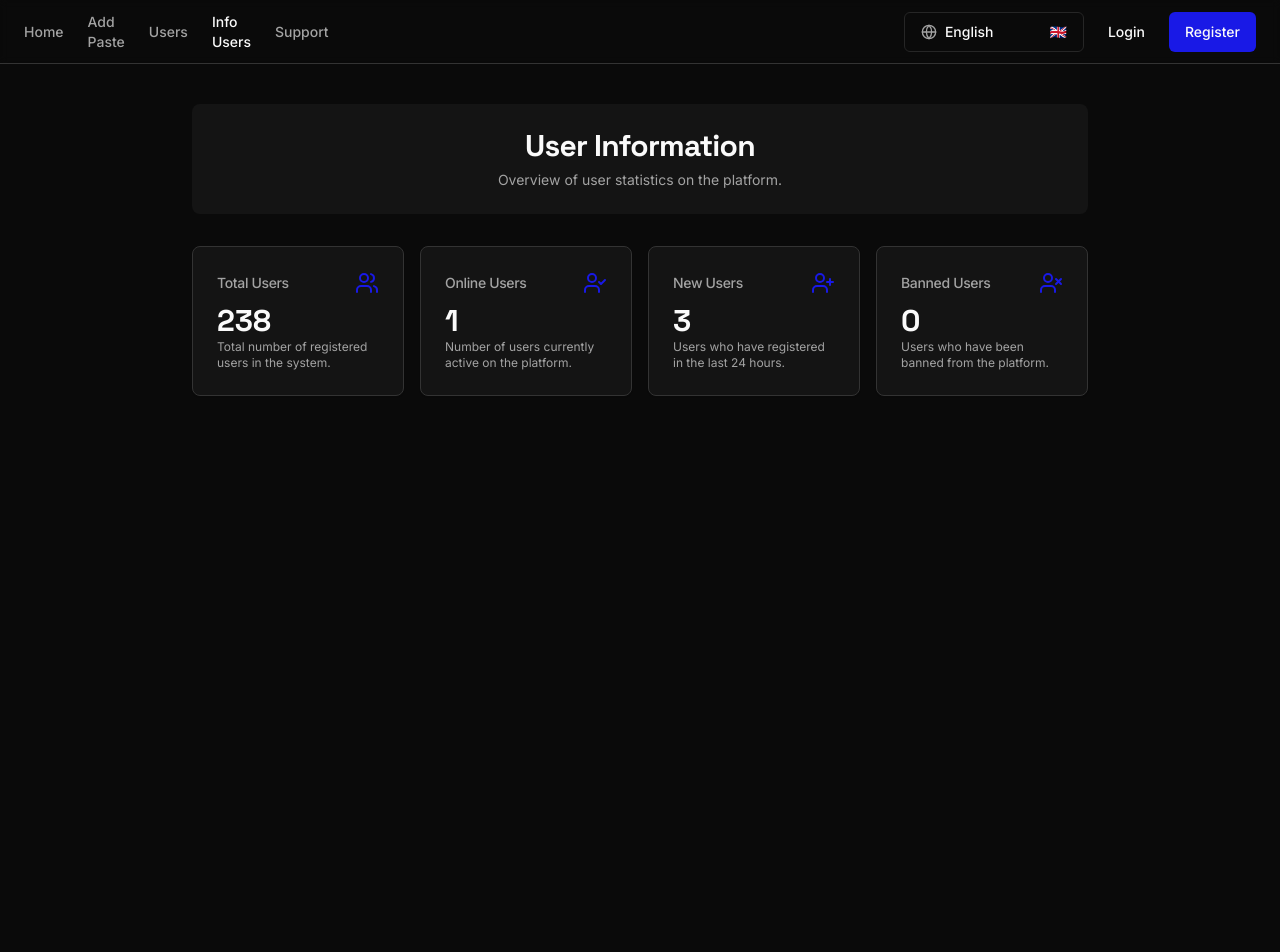
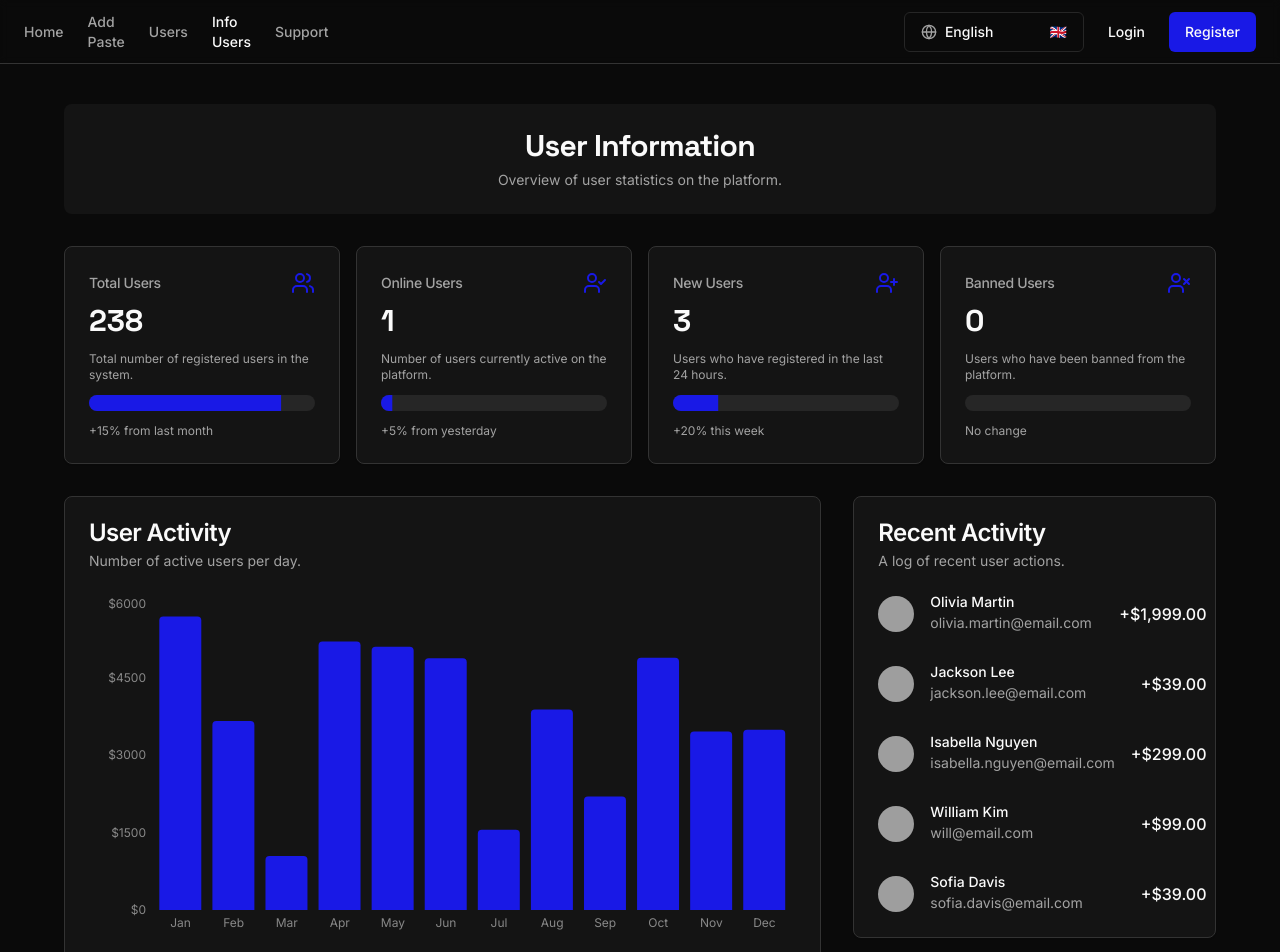
Before and after one commit to Alee-exe05/FsocietyDox, a Next.js app: page /info-users in a window 1280 px wide. Shown: the top 952 px of the page. Before the commit the page ends 800 px from the top, so only its background shows below. Built offline with nearby package versions, Linux system fonts and the light colour scheme; grey boxes are pictures that could not be loaded.

Commit message:
si ma oltre a quello metti qualche dato percentuale e fa si che si riemp

```diff
--- a/src/app/components/dashboard/info-users.tsx
+++ b/src/app/components/dashboard/info-users.tsx
@@ -4,6 +4,7 @@ import React from 'react';
 import { Card, CardContent, CardHeader, CardTitle } from '@/components/ui/card';
 import { Users, UserCheck, UserPlus, UserX } from 'lucide-react';
 import { useLanguage } from '@/contexts/language-context';
+import { Progress } from '@/components/ui/progress';
 
 export function InfoUsers() {
   const { dictionary } = useLanguage();
@@ -13,25 +14,33 @@ export function InfoUsers() {
       title: dictionary.infoUsers.stats.totalUsers.title,
       value: '238',
       icon: <Users className="h-6 w-6 text-primary" />,
-      change: dictionary.infoUsers.stats.totalUsers.description,
+      description: dictionary.infoUsers.stats.totalUsers.description,
+      progress: 85,
+      trend: dictionary.infoUsers.stats.totalUsers.trend,
     },
     {
       title: dictionary.infoUsers.stats.onlineUsers.title,
       value: '1',
       icon: <UserCheck className="h-6 w-6 text-primary" />,
-      change: dictionary.infoUsers.stats.onlineUsers.description,
+      description: dictionary.infoUsers.stats.onlineUsers.description,
+      progress: 5,
+      trend: dictionary.infoUsers.stats.onlineUsers.trend,
     },
     {
       title: dictionary.infoUsers.stats.newUsers.title,
       value: '3',
       icon: <UserPlus className="h-6 w-6 text-primary" />,
-      change: dictionary.infoUsers.stats.newUsers.description,
+      description: dictionary.infoUsers.stats.newUsers.description,
+      progress: 20,
+      trend: dictionary.infoUsers.stats.newUsers.trend,
     },
     {
       title: dictionary.infoUsers.stats.bannedUsers.title,
       value: '0',
       icon: <UserX className="h-6 w-6 text-primary" />,
-      change: dictionary.infoUsers.stats.bannedUsers.description,
+      description: dictionary.infoUsers.stats.bannedUsers.description,
+      progress: 0,
+      trend: dictionary.infoUsers.stats.bannedUsers.trend,
     },
   ];
 
@@ -45,9 +54,11 @@ export function InfoUsers() {
             </CardTitle>
             {stat.icon}
           </CardHeader>
-          <CardContent>
+          <CardContent className="space-y-3">
             <div className="text-3xl font-bold font-headline">{stat.value}</div>
-            <p className="text-xs text-muted-foreground">{stat.change}</p>
+            <p className="text-xs text-muted-foreground">{stat.description}</p>
+            <Progress value={stat.progress} aria-label={stat.trend} />
+            <p className="text-xs text-muted-foreground">{stat.trend}</p>
           </CardContent>
         </Card>
       ))}
--- /dev/null
+++ b/src/app/components/dashboard/recent-activity.tsx
@@ -0,0 +1,99 @@
+"use client"
+
+import {
+  Avatar,
+  AvatarFallback,
+  AvatarImage,
+} from "@/components/ui/avatar"
+import { Card, CardContent, CardDescription, CardHeader, CardTitle } from "@/components/ui/card"
+import { useLanguage } from "@/contexts/language-context"
+
+export function RecentActivity() {
+    const { dictionary } = useLanguage();
+    const { recentActivity } = dictionary.infoUsers;
+  return (
+    <Card>
+        <CardHeader>
+            <CardTitle>{recentActivity.title}</CardTitle>
+            <CardDescription>{recentActivity.description}</CardDescription>
+        </CardHeader>
+        <CardContent className="grid gap-8">
+        <div className="flex items-center gap-4">
+            <Avatar className="hidden h-9 w-9 sm:flex">
+            <AvatarImage src="/avatars/01.png" alt="Avatar" />
+            <AvatarFallback>OM</AvatarFallback>
+            </Avatar>
+            <div className="grid gap-1">
+            <p className="text-sm font-medium leading-none">
+                Olivia Martin
+            </p>
+            <p className="text-sm text-muted-foreground">
+                olivia.martin@email.com
+            </p>
+            </div>
+            <div className="ml-auto font-medium">+$1,999.00</div>
+        </div>
+        <div className="flex items-center gap-4">
+            <Avatar className="hidden h-9 w-9 sm:flex">
+            <AvatarImage src="/avatars/02.png" alt="Avatar" />
+            <AvatarFallback>JL</AvatarFallback>
+            </Avatar>
+            <div className="grid gap-1">
+            <p className="text-sm font-medium leading-none">
+                Jackson Lee
+            </p>
+            <p className="text-sm text-muted-foreground">
+                jackson.lee@email.com
+            </p>
+            </div>
+            <div className="ml-auto font-medium">+$39.00</div>
+        </div>
+        <div className="flex items-center gap-4">
+            <Avatar className="hidden h-9 w-9 sm:flex">
+            <AvatarImage src="/avatars/03.png" alt="Avatar" />
+            <AvatarFallback>IN</AvatarFallback>
+            </Avatar>
+            <div className="grid gap-1">
+            <p className="text-sm font-medium leading-none">
+                Isabella Nguyen
+            </p>
+            <p className="text-sm text-muted-foreground">
+                isabella.nguyen@email.com
+            </p>
+            </div>
+            <div className="ml-auto font-medium">+$299.00</div>
+        </div>
+        <div className="flex items-center gap-4">
+            <Avatar className="hidden h-9 w-9 sm:flex">
+            <AvatarImage src="/avatars/04.png" alt="Avatar" />
+            <AvatarFallback>WK</AvatarFallback>
+            </Avatar>
+            <div className="grid gap-1">
+            <p className="text-sm font-medium leading-none">
+                William Kim
+            </p>
+            <p className="text-sm text-muted-foreground">
+                will@email.com
+            </p>
+            </div>
+            <div className="ml-auto font-medium">+$99.00</div>
+        </div>
+        <div className="flex items-center gap-4">
+            <Avatar className="hidden h-9 w-9 sm:flex">
+            <AvatarImage src="/avatars/05.png" alt="Avatar" />
+            <AvatarFallback>SD</AvatarFallback>
+            </Avatar>
+            <div className="grid gap-1">
+            <p className="text-sm font-medium leading-none">
+                Sofia Davis
+            </p>
+            <p className="text-sm text-muted-foreground">
+                sofia.davis@email.com
+            </p>
+            </div>
+            <div className="ml-auto font-medium">+$39.00</div>
+        </div>
+        </CardContent>
+    </Card>
+  )
+}
--- /dev/null
+++ b/src/app/components/dashboard/user-activity-chart.tsx
@@ -0,0 +1,95 @@
+"use client"
+
+import { Bar, BarChart, ResponsiveContainer, XAxis, YAxis } from "recharts"
+import { Card, CardContent, CardDescription, CardHeader, CardTitle } from "@/components/ui/card"
+import { useLanguage } from "@/contexts/language-context"
+
+const data = [
+  {
+    name: "Jan",
+    total: Math.floor(Math.random() * 5000) + 1000,
+  },
+  {
+    name: "Feb",
+    total: Math.floor(Math.random() * 5000) + 1000,
+  },
+  {
+    name: "Mar",
+    total: Math.floor(Math.random() * 5000) + 1000,
+  },
+  {
+    name: "Apr",
+    total: Math.floor(Math.random() * 5000) + 1000,
+  },
+  {
+    name: "May",
+    total: Math.floor(Math.random() * 5000) + 1000,
+  },
+  {
+    name: "Jun",
+    total: Math.floor(Math.random() * 5000) + 1000,
+  },
+  {
+    name: "Jul",
+    total: Math.floor(Math.random() * 5000) + 1000,
+  },
+  {
+    name: "Aug",
+    total: Math.floor(Math.random() * 5000) + 1000,
+  },
+  {
+    name: "Sep",
+    total: Math.floor(Math.random() * 5000) + 1000,
+  },
+  {
+    name: "Oct",
+    total: Math.floor(Math.random() * 5000) + 1000,
+  },
+  {
+    name: "Nov",
+    total: Math.floor(Math.random() * 5000) + 1000,
+  },
+  {
+    name: "Dec",
+    total: Math.floor(Math.random() * 5000) + 1000,
+  },
+]
+
+export function UserActivityChart() {
+    const { dictionary } = useLanguage();
+    const { activityChart } = dictionary.infoUsers;
+  return (
+    <Card>
+        <CardHeader>
+            <CardTitle>{activityChart.title}</CardTitle>
+            <CardDescription>{activityChart.description}</CardDescription>
+        </CardHeader>
+        <CardContent>
+            <ResponsiveContainer width="100%" height={350}>
+            <BarChart data={data}>
+                <XAxis
+                dataKey="name"
+                stroke="#888888"
+                fontSize={12}
+                tickLine={false}
+                axisLine={false}
+                />
+                <YAxis
+                stroke="#888888"
+                fontSize={12}
+                tickLine={false}
+                axisLine={false}
+                tickFormatter={(value) => `$${value}`}
+                />
+                <Bar
+                dataKey="total"
+                fill="currentColor"
+                radius={[4, 4, 0, 0]}
+                className="fill-primary"
+                />
+            </BarChart>
+            </ResponsiveContainer>
+        </CardContent>
+    </Card>
+  )
+}
--- a/src/app/info-users/page.tsx
+++ b/src/app/info-users/page.tsx
@@ -4,6 +4,8 @@ import { AppHeader } from "@/app/components/layout/app-header";
 import { InfoUsers } from "@/app/components/dashboard/info-users";
 import { useLanguage } from "@/contexts/language-context";
 import { Card, CardContent, CardDescription, CardHeader, CardTitle } from "@/components/ui/card";
+import { UserActivityChart } from "@/app/components/dashboard/user-activity-chart";
+import { RecentActivity } from "@/app/components/dashboard/recent-activity";
 
 export default function InfoUsersPage() {
     const { dictionary } = useLanguage();
@@ -11,14 +13,22 @@ export default function InfoUsersPage() {
         <div className="flex min-h-screen w-full flex-col">
             <AppHeader />
             <main className="flex-1 p-4 md:p-10 flex flex-col items-center gap-8">
-                <Card className="w-full max-w-4xl text-center border-none shadow-none">
+                <Card className="w-full max-w-6xl text-center border-none shadow-none">
                     <CardHeader>
                         <CardTitle className="font-headline text-3xl">{dictionary.infoUsers.title}</CardTitle>
                         <CardDescription>{dictionary.infoUsers.description}</CardDescription>
                     </CardHeader>
                 </Card>
-                <div className="w-full max-w-4xl">
+                <div className="w-full max-w-6xl">
                     <InfoUsers />
+                </div>
+                <div className="w-full max-w-6xl grid grid-cols-1 lg:grid-cols-3 gap-8">
+                    <div className="lg:col-span-2">
+                        <UserActivityChart />
+                    </div>
+                    <div>
+                        <RecentActivity />
+                    </div>
                 </div>
             </main>
         </div>
--- a/src/locales/en.ts
+++ b/src/locales/en.ts
@@ -55,20 +55,43 @@ export const en = {
       totalUsers: {
         title: 'Total Users',
         description: 'Total number of registered users in the system.',
+        trend: '+15% from last month',
       },
       onlineUsers: {
         title: 'Online Users',
         description: 'Number of users currently active on the platform.',
+        trend: '+5% from yesterday',
       },
       newUsers: {
         title: 'New Users',
         description: 'Users who have registered in the last 24 hours.',
+        trend: '+20% this week',
       },
       bannedUsers: {
         title: 'Banned Users',
         description: 'Users who have been banned from the platform.',
+        trend: 'No change',
       },
     },
+    activityChart: {
+      title: 'User Activity',
+      description: 'Number of active users per day.',
+    },
+    recentActivity: {
+      title: 'Recent Activity',
+      description: 'A log of recent user actions.',
+      table: {
+        user: 'User',
+        action: 'Action',
+        date: 'Date',
+      },
+      actions: {
+        login: 'logged in',
+        logout: 'logged out',
+        upload: 'uploaded a file',
+        comment: 'posted a comment',
+      }
+    }
   },
   moderation: {
     title: 'PII Moderation Tool',
--- a/src/locales/fr.ts
+++ b/src/locales/fr.ts
@@ -7,7 +7,7 @@ export const fr: Dictionary = {
   navigation: {
     home: 'Accueil',
     addPaste: 'Ajouter Paste',
-    users: 'Utilisateurs',
+    users: 'Users',
     infoUsers: 'Info Utilisateurs',
     support: 'Support',
   },
@@ -57,20 +57,43 @@ export const fr: Dictionary = {
       totalUsers: {
         title: 'Utilisateurs Totaux',
         description: 'Nombre total d\'utilisateurs enregistrés dans le système.',
+        trend: '+15% par rapport au mois dernier',
       },
       onlineUsers: {
         title: 'Utilisateurs en Ligne',
         description: 'Nombre d\'utilisateurs actuellement actifs sur la plateforme.',
+        trend: '+5% par rapport à hier',
       },
       newUsers: {
         title: 'Nouveaux Utilisateurs',
         description: 'Utilisateurs qui se sont inscrits au cours des dernières 24 heures.',
+        trend: '+20% cette semaine',
       },
       bannedUsers: {
         title: 'Utilisateurs Bannis',
         description: 'Utilisateurs qui ont été bannis de la plateforme.',
+        trend: 'Aucun changement',
       },
     },
+    activityChart: {
+      title: 'Activité des Utilisateurs',
+      description: 'Nombre d\'utilisateurs actifs par jour.',
+    },
+    recentActivity: {
+      title: 'Activité Récente',
+      description: 'Un journal des actions récentes des utilisateurs.',
+      table: {
+        user: 'Utilisateur',
+        action: 'Action',
+        date: 'Date',
+      },
+      actions: {
+        login: 's\'est connecté',
+        logout: 's\'est déconnecté',
+        upload: 'a téléchargé un fichier',
+        comment: 'a posté un commentaire',
+      }
+    }
   },
   moderation: {
     title: 'Outil de Modération PII',
--- a/src/locales/it.ts
+++ b/src/locales/it.ts
@@ -7,7 +7,7 @@ export const it: Dictionary = {
   navigation: {
     home: 'Home',
     addPaste: 'Aggiungi Paste',
-    users: 'Utenti',
+    users: 'Users',
     infoUsers: 'Info Utenti',
     support: 'Supporto',
   },
@@ -57,20 +57,43 @@ export const it: Dictionary = {
       totalUsers: {
         title: 'Utenti Totali',
         description: 'Numero totale di utenti registrati nel sistema.',
+        trend: '+15% dal mese scorso',
       },
       onlineUsers: {
         title: 'Utenti Online',
         description: 'Numero di utenti attualmente attivi sulla piattaforma.',
+        trend: '+5% da ieri',
       },
       newUsers: {
         title: 'Nuovi Utenti',
         description: 'Utenti che si sono registrati nelle ultime 24 ore.',
+        trend: '+20% questa settimana',
       },
       bannedUsers: {
         title: 'Utenti Bannati',
         description: 'Utenti che sono stati bannati dalla piattaforma.',
+        trend: 'Nessuna variazione',
       },
     },
+    activityChart: {
+        title: 'Attività degli Utenti',
+        description: 'Numero di utenti attivi al giorno.',
+    },
+    recentActivity: {
+        title: 'Attività Recente',
+        description: 'Un registro delle azioni recenti degli utenti.',
+        table: {
+            user: 'Utente',
+            action: 'Azione',
+            date: 'Data',
+        },
+        actions: {
+            login: 'ha effettuato l\'accesso',
+            logout: 'ha effettuato il logout',
+            upload: 'ha caricato un file',
+            comment: 'ha pubblicato un commento',
+        }
+    }
   },
   moderation: {
     title: 'Strumento di Moderazione PII',
```
